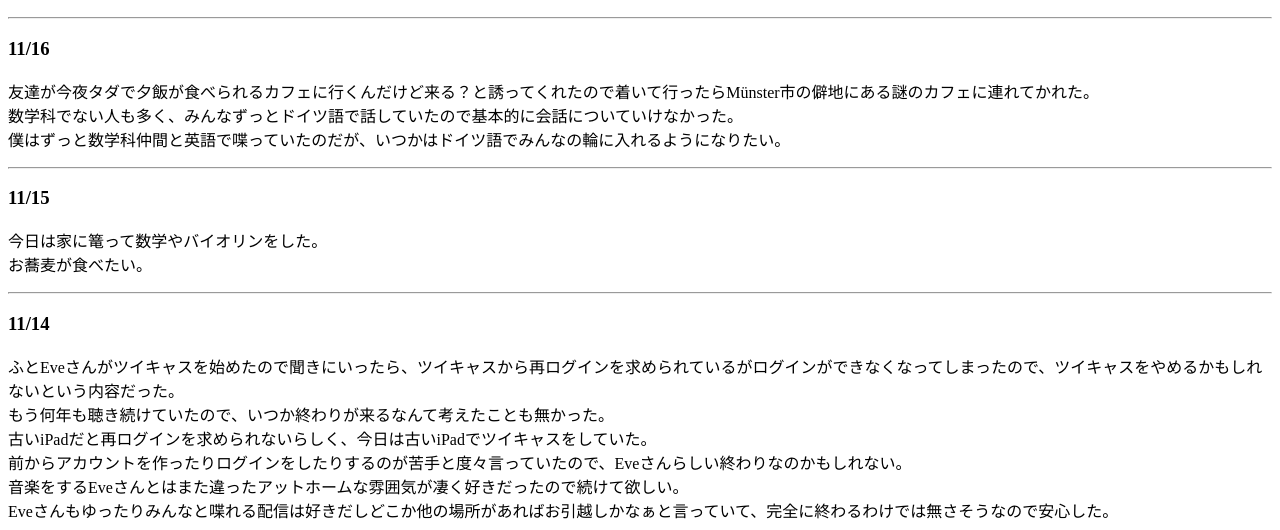
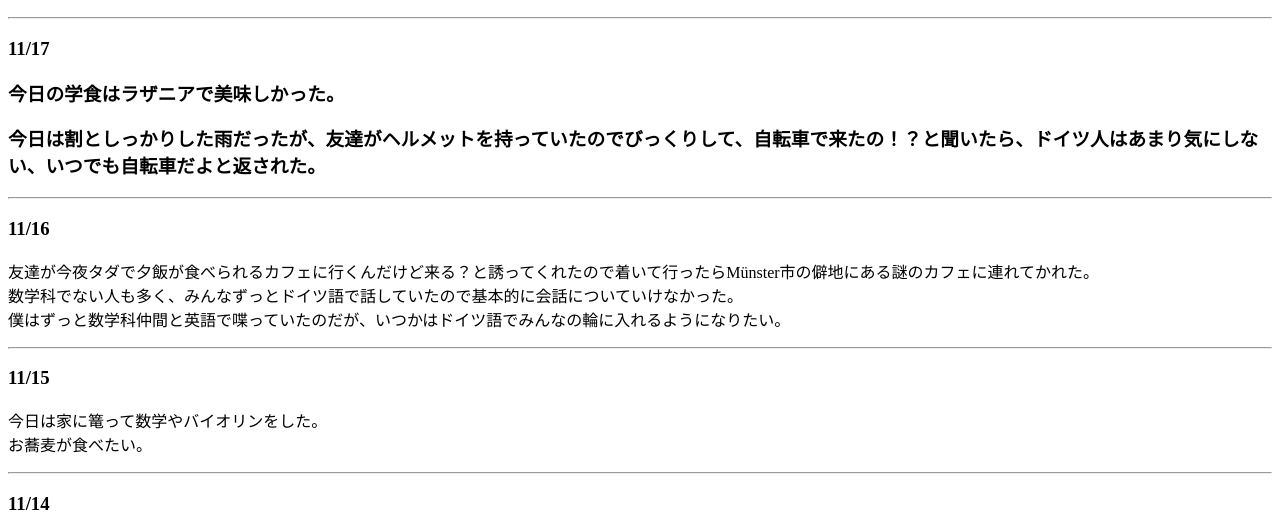
Before and after one commit to ikahakatsu/ikahakatsu.github.io, a plain HTML site: page zakki/diary202611.html in a window 1280 px wide. Shown: the part 194-724 px from the top of the page. Drawn offline with Linux system fonts and the light colour scheme.

Commit message:
diary202611.html を更新

```diff
--- a/zakki/diary202611.html
+++ b/zakki/diary202611.html
@@ -11,6 +11,14 @@
   </header>
   <h1>日記</h1>
     <h2>2026年11月</h2>
+      <hr>
+      <h3>11/17<h3>
+        <p>
+          今日の学食はラザニアで美味しかった。
+        </p>
+        <p>
+          今日は割としっかりした雨だったが、友達がヘルメットを持っていたのでびっくりして、自転車で来たの！？と聞いたら、ドイツ人はあまり気にしない、いつでも自転車だよと返された。
+        </p>
       <hr>
       <h3>11/16</h3>
         <p>
```
